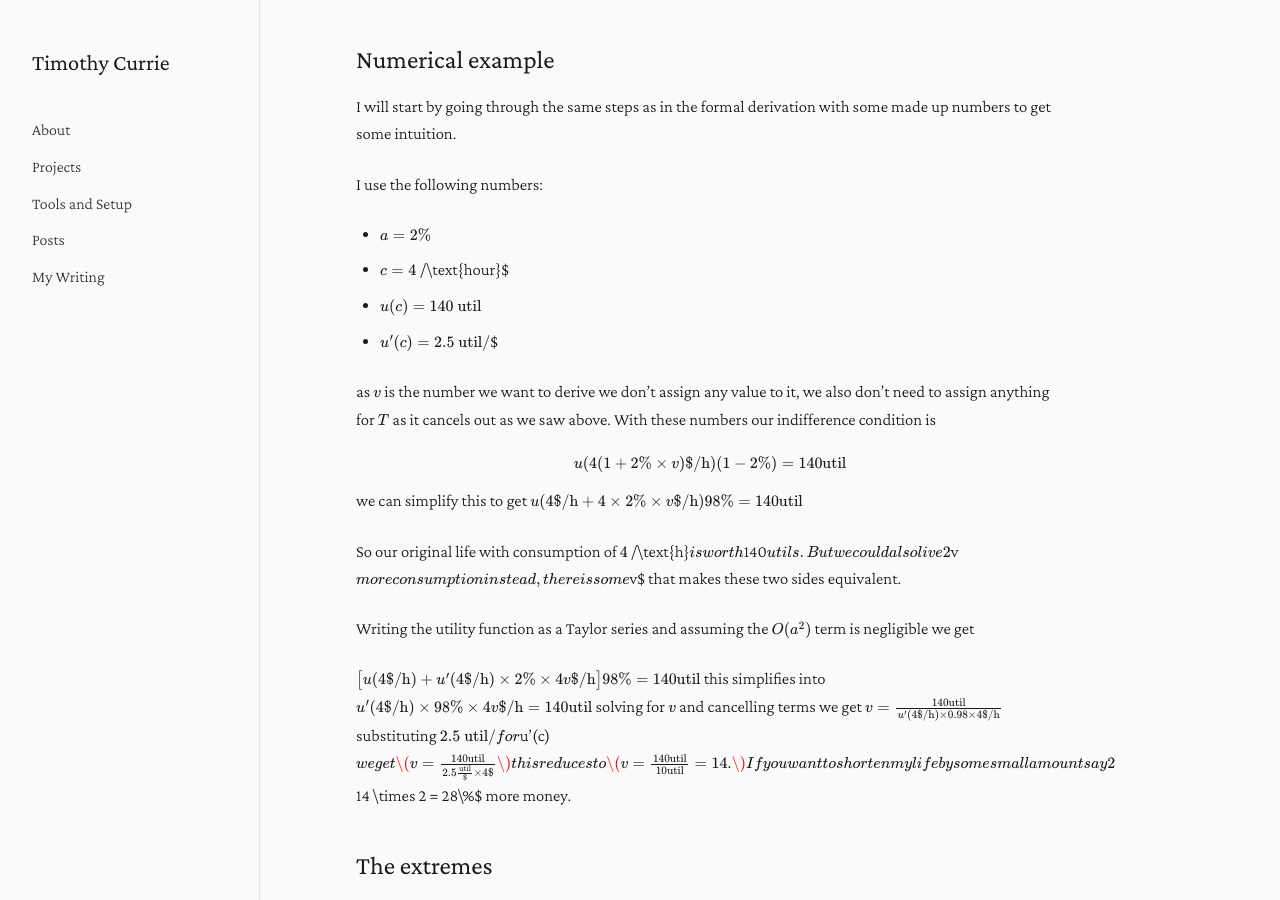
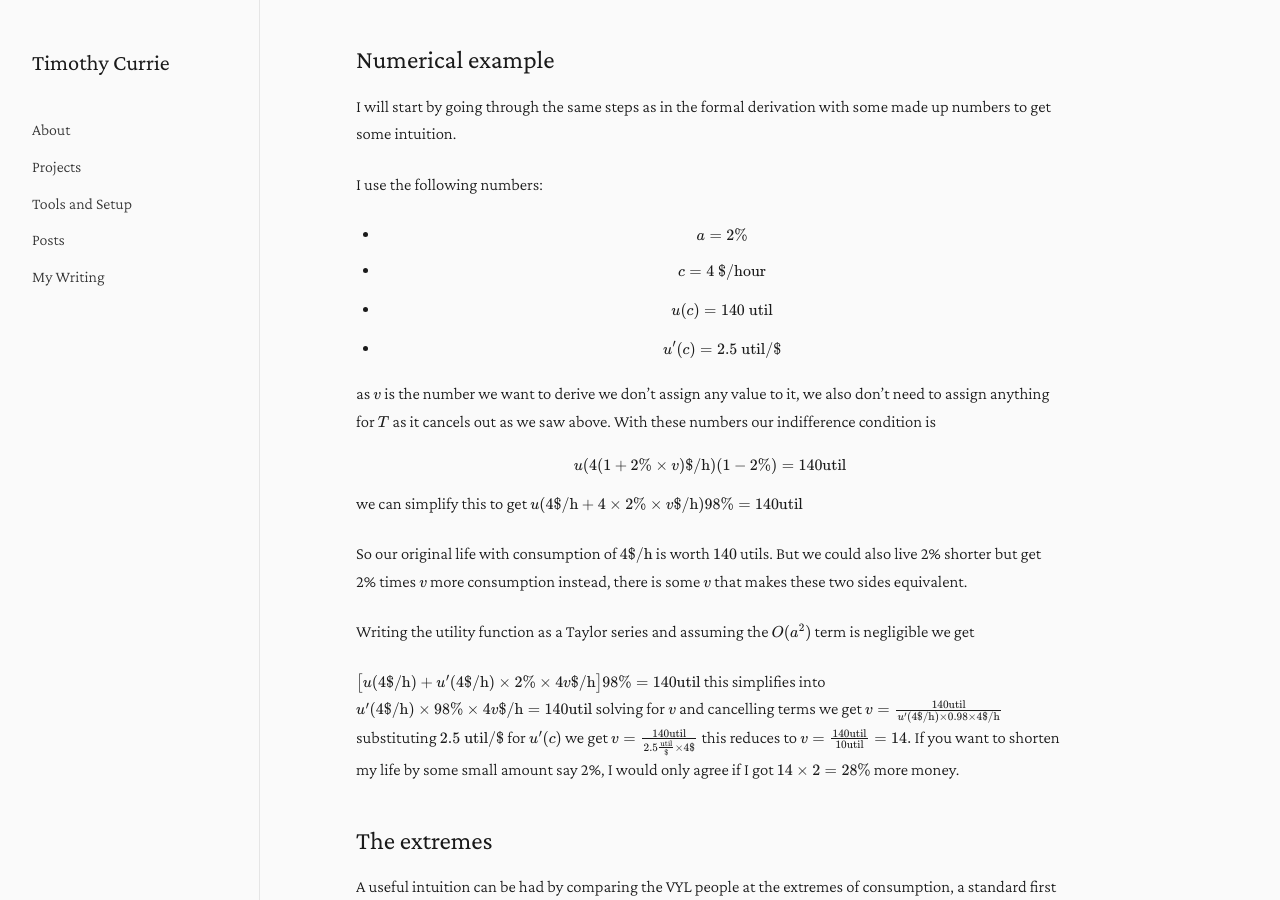
Before and after one commit to Tim2othy/ws, a Jekyll site: the page built from _posts/2026-07-01-vsl.md, in a window 1280 px wide and 900 px high, scrolled down 2037 px. Built offline with Jekyll 4.4.1, drawn with Linux system fonts in a browser that asks for light colours; some of the changed text lies outside the part shown.

Commit message:
try fixing math errors

```diff
--- a/_posts/2026-07-01-vsl.md
+++ b/_posts/2026-07-01-vsl.md
@@ -8,52 +8,52 @@ A brief explanation of a certain economic concept: the *value of a year of life*
 
 # Formal Derivation
 
-We start by imagining an agent living for some time $T$. He has some flow of consumption $c$ he gets throughout his life. This is a flow so it is measured in units of dollars per second. For simplicity I assume it's constant throughout his life. One way to imagine it is that he has $c$ square meters of farmland he uses to farm and create crops. He doesn't get $c$ per year or something, just $c$.
-So his lifetime utility $U$ is $\int_{0}^{T}u(c)\,dt$ which is simply equal to $T u(c)$.
+We start by imagining an agent living for some time $$T$$. He has some flow of consumption $$c$$ he gets throughout his life. This is a flow so it is measured in units of dollars per second. For simplicity I assume it's constant throughout his life. One way to imagine it is that he has $$c$$ square meters of farmland he uses to farm and create crops. He doesn't get $$c$$ per year or something, just $$c$$.
+So his lifetime utility $$U$$ is $$\int_{0}^{T}u(c)\,dt$$ which is simply equal to $$T u(c)$$.
 
 Now we want to see how he would trade off living a bit longer or shorter to having more consumption. The deal is that he would:
-- **Lose** a fraction $a$ of his life, he'd live only $T(1-a)$ years instead of $T$.
-- But he **gains** a fraction on consumption to compensate, instead of consuming $c$ he gets to consume $(1+\ell) c$.
+- **Lose** a fraction $$a$$ of his life, he'd live only $$T(1-a)$$ years instead of $$T$$.
+- But he **gains** a fraction on consumption to compensate, instead of consuming $$c$$ he gets to consume $$(1+\ell) c$$.
 
-We want to know for what values of $\ell$ and $a$ our agent will be indifferent between the shorter richer or the longer poorer life, that is when does
+We want to know for what values of $$\ell$$ and $$a$$ our agent will be indifferent between the shorter richer or the longer poorer life, that is when does
 $$u\big(c (1+ \ell)\big) T(1-a) = u(c) T$$
 hold.
 
-Now it turns out that it makes sense to think of $\ell$ as relating linearly to $a$. If we live $1\%$ shorter life we want some % longer life. So we express $\ell$ in terms of $a$ as $\ell=am$.
-And we want to solve for $v$, we want to know what the multiplicative factor is, e.g. if $v$ is 2 the agent wants 2% more consumption to accept a 1% shorter life.
+Now it turns out that it makes sense to think of $$\ell$$ as relating linearly to $$a$$. If we live $$1\%$$ shorter life we want some % longer life. So we express $$\ell$$ in terms of $$a$$ as $$\ell=am$$.
+And we want to solve for $$v$$, we want to know what the multiplicative factor is, e.g. if $$v$$ is 2 the agent wants 2% more consumption to accept a 1% shorter life.
 
-Substituting $a v$ for $\ell$ we get
+Substituting $$a v$$ for $$\ell$$ we get
 $$u(c (1+am)) T(1-a) = u(c) T$$
-we want to know what $v$ makes this equation hold, makes the agent indifferent.
+we want to know what $$v$$ makes this equation hold, makes the agent indifferent.
 
-Notice we can cancel the $T$ on both sides, the absolute length of the agent's life is irrelevant in this setup. Whether you live 1000 years or 10, your value $v$ is unchanged. Cancelling gives us
+Notice we can cancel the $$T$$ on both sides, the absolute length of the agent's life is irrelevant in this setup. Whether you live 1000 years or 10, your value $$v$$ is unchanged. Cancelling gives us
 
 $$u\big(c + c v a\big) (1-a) = u(c). \tag{$\ast$}$$
 
-Now what we really care about is the *marginal* value of $v$, that is for very small $a$ what is your factor.
-For finite $a$ the solution depends slightly on $a$ but in practice $v$ will be very similar for small $a$, if we let $a$ be 1% or 0.1% it will lead to almost identical results, but for analytic simplicity it makes sense to take the limit for $a$ going to $0$.
-The factor that makes $(\ast)$ hold for a vanishingly small sacrifice $a$.  Working in this limit also lets us replace $u$ by its linearization *exactly* rather than approximately.
+Now what we really care about is the *marginal* value of $$v$$, that is for very small $$a$$ what is your factor.
+For finite $$a$$ the solution depends slightly on $$a$$ but in practice $$v$$ will be very similar for small $$a$$, if we let $$a$$ be 1% or 0.1% it will lead to almost identical results, but for analytic simplicity it makes sense to take the limit for $$a$$ going to $$0$$.
+The factor that makes $$(\ast)$$ hold for a vanishingly small sacrifice $$a$$.  Working in this limit also lets us replace $$u$$ by its linearization *exactly* rather than approximately.
 
-The way we will do this is to write the utility function as a Taylor series and then take the limit with $a$ going to zero.
-For the Taylor series we expand $u$ around $c$ to get
+The way we will do this is to write the utility function as a Taylor series and then take the limit with $$a$$ going to zero.
+For the Taylor series we expand $$u$$ around $$c$$ to get
 $$
 u\big(c + x\big) = u(c) + u'(c) x + \tfrac12 u''(c) x^2 + \cdots
 $$
 
-Now, we only care about the function at the point $c + cma$ so we substitute $cma$ in for $x$ to get
+Now, we only care about the function at the point $$c + cma$$ so we substitute $$cma$$ in for $$x$$ to get
 $$
 u\big(c + c v a\big) = u(c) + u'(c) (c v a) + \tfrac12 u''(c) (c v a)^2 + \cdots
 $$
-Grouping all terms past the first two into an $O(a^2)$ term we get
+Grouping all terms past the first two into an $$O(a^2)$$ term we get
 
 $$u\big(c + c v a\big) = \underbrace{u(c)}_{k=0} + \underbrace{u'(c) c v a}_{k=1} + \underbrace{O(a^2)}_{k\ge 2}.$$
 
-Substituting this expansion into $(\ast)$ and then simplifying gives us
+Substituting this expansion into $$(\ast)$$ and then simplifying gives us
 
 $$
 [u(c) + u'(c) c v a + O(a^2) ] (1-a) = u(c)
 $$
-Next I multiply out $(1-a)$, cancel the $u(c)$ on each side, divide through by $a$, and finally bring one $u(c)$ term over on the other side.
+Next I multiply out $$(1-a)$$, cancel the $$u(c)$$ on each side, divide through by $$a$$, and finally bring one $$u(c)$$ term over on the other side.
 $$\begin{aligned}
 u(c) + u'(c) c v a + O(a^2) - a u(c) - a^2 u'(c) c v - O(a^3) &= u(c) \\
 u'(c) c v a + O(a^2) - a u(c) - a^2 u'(c) c v - O(a^3) &= 0 \\
@@ -61,18 +61,18 @@ u'(c) c v + O(a) - u(c) - a u'(c) c v - O(a^2) &= 0 \\
 u'(c) c v + O(a) - a u'(c) c v - O(a^2) &= u(c).
 \end{aligned}$$
 So far we have only written out our original indifference equation in a different way, not changed anything substantive.
-Now after these preparations we are finally ready to take the limit wrt. $a$
+Now after these preparations we are finally ready to take the limit wrt. $$a$$
 $$\begin{aligned}
 u(c) &= \lim_{a \to 0} \Big(\, u'(c) c v + O(a) - a u'(c) c v - O(a^2) \,\Big) \\
 &= u'(c) c v
 \end{aligned}$$
-Only the constant $u(c)$ and the linear $u'(c) c v a$ survive the limit; the rest are higher order in $a$.
+Only the constant $$u(c)$$ and the linear $$u'(c) c v a$$ survive the limit; the rest are higher order in $$a$$.
 
-Now we simply divide by $u'(c) c$ to solve for $v$ and get
+Now we simply divide by $$u'(c) c$$ to solve for $$v$$ and get
 
 $$\boxed{ v = \dfrac{u(c)}{u'(c) c} \text{ or } v(c) }$$
 
-This finishes the derivation, given any utility function we have a clear way to determine $v$ or $v$. But this doesn't give us any great intuition yet, the next section is meant for this.
+This finishes the derivation, given any utility function we have a clear way to determine $$v$$ or $$v$$. But this doesn't give us any great intuition yet, the next section is meant for this.
 
 # Intuition
 
@@ -81,12 +81,12 @@ This finishes the derivation, given any utility function we have a clear way to
 I will start by going through the same steps as in the formal derivation with some made up numbers to get some intuition.
 
 I use the following numbers:
-- $a = 2\%$
-- $c = 4\ \$/\text{hour}$
-- $u(c) = 140\ \text{util}$
-- $u'(c) = 2.5\ \text{util}/\$$
+- $$a = 2\%$$
+- $$c = 4\ \$/\text{hour}$$
+- $$u(c) = 140\ \text{util}$$
+- $$u'(c) = 2.5\ \text{util}/\$ $$
 
-as $v$ is the number we want to derive we don't assign any value to it, we also don't need to assign anything for $T$ as it cancels out as we saw above.
+as $$v$$ is the number we want to derive we don't assign any value to it, we also don't need to assign anything for $$T$$ as it cancels out as we saw above.
 With these numbers our indifference condition is
 
 $$u(4 (1+2\%\times v)\$ /\text{h}) (1-2\%) = 140 \text{util} $$
@@ -96,9 +96,9 @@ $$
 u( 4\$ /\text{h}  + 4 \times  2\% \times v \$ /\text{h})98\% = 140 \text{util}
 $$
 
-So our original life with consumption of $4\$ /\text{h}$ is worth $140$ utils. But we could also live 2% shorter but get 2% times $v$ more consumption instead, there is some $v$ that makes these two sides equivalent.
+So our original life with consumption of $$4\$ /\text{h}$$ is worth $$140$$ utils. But we could also live 2% shorter but get 2% times $$v$$ more consumption instead, there is some $$v$$ that makes these two sides equivalent.
 
-Writing the utility function as a Taylor series and assuming the $O(a^2)$ term is negligible we get
+Writing the utility function as a Taylor series and assuming the $$O(a^2)$$ term is negligible we get
 
 $$
 \big[u(4\$ /\text{h}) + u'(4\$ /\text{h}) \times 2\% \times 4 v \$ /\text{h}\big]98\% = 140 \text{util}$$
@@ -106,11 +106,11 @@ this simplifies into
 $$
 u'(4\$ /\text{h})  \times 98\% \times 4 v \$ /\text{h} = 140 \text{util}
 $$
-solving for $v$ and cancelling terms we get
+solving for $$v$$ and cancelling terms we get
 $$
 v = \frac{140 \text{util}}{u'(4\$ /\text{h})  \times 0.98 \times 4\$ /\text{h}}
 $$
-substituting $2.5\ \text{util}/\$$ for $u'(c)$ we get
+substituting $$2.5\ \text{util}/\$ $$ for $$u'(c)$$ we get
 $$
 v = \frac{140 \text{util}} {2.5\frac{\text{util}}{\$} \times  4 \$ }
 $$
@@ -118,7 +118,7 @@ this reduces to
 $$
 v   = \frac{140 \text{util}}{10 \text{util}} = 14.
 $$
-If you want to shorten my life by some small amount say 2%, I would only agree if I got $14 \times 2 = 28\%$ more money.
+If you want to shorten my life by some small amount say 2%, I would only agree if I got $$14 \times 2 = 28\%$$ more money.
 
 ## The extremes
 
@@ -137,13 +137,13 @@ She barely has enough to survive, her life is barely positive. In the most extre
 
 ## Comparing different utility functions
 
-To understand how $v$ changes with more consumption it is useful to compare a log and a square root agent.
+To understand how $$v$$ changes with more consumption it is useful to compare a log and a square root agent.
 
 For
 $$
 u(c) = \log(c)
 $$
-what is the VYL? It's very simple to calculate the derivative of $\log$ is $1/c$ so the two $c$'s cancel and we get
+what is the VYL? It's very simple to calculate the derivative of $$\log$$ is $$1/c$$ so the two $$c$$'s cancel and we get
 $$
 v(c) = \log(c)
 $$
@@ -158,11 +158,11 @@ it is risk averse, we might expect this to imply that its VYL is also increasing
 $$
 v(c) = c^{0.5}/(0.5 c^{-0.5} c) = 2
 $$
-the VYL is constant, it doesn't change with more consumption. This is a bit counterintuitive. We can understand it by looking at how the three different components of $v$ change as we increase consumption.
-We can compare the square root agent's $v$ at two points, 5 and 30.
+the VYL is constant, it doesn't change with more consumption. This is a bit counterintuitive. We can understand it by looking at how the three different components of $$v$$ change as we increase consumption.
+We can compare the square root agent's $$v$$ at two points, 5 and 30.
 we get
-- $v(5) = 2.23/(5 \times 0.223) = 2$
-- $v(30) = 5.48/(30 \times 0.091) = 2$
+- $$v(5) = 2.23/(5 \times 0.223) = 2$$
+- $$v(30) = 5.48/(30 \times 0.091) = 2$$
 
-His utility has approximately doubled, his consumption grew by a factor of 6 and his marginal utility decreased by around $2/3$ so we get $2/(6 \times 1/3) = 2$.
+His utility has approximately doubled, his consumption grew by a factor of 6 and his marginal utility decreased by around $$2/3$$ so we get $$2/(6 \times 1/3) = 2$$.
 The function isn't convex enough to make the VYL increase with more consumption.
```
